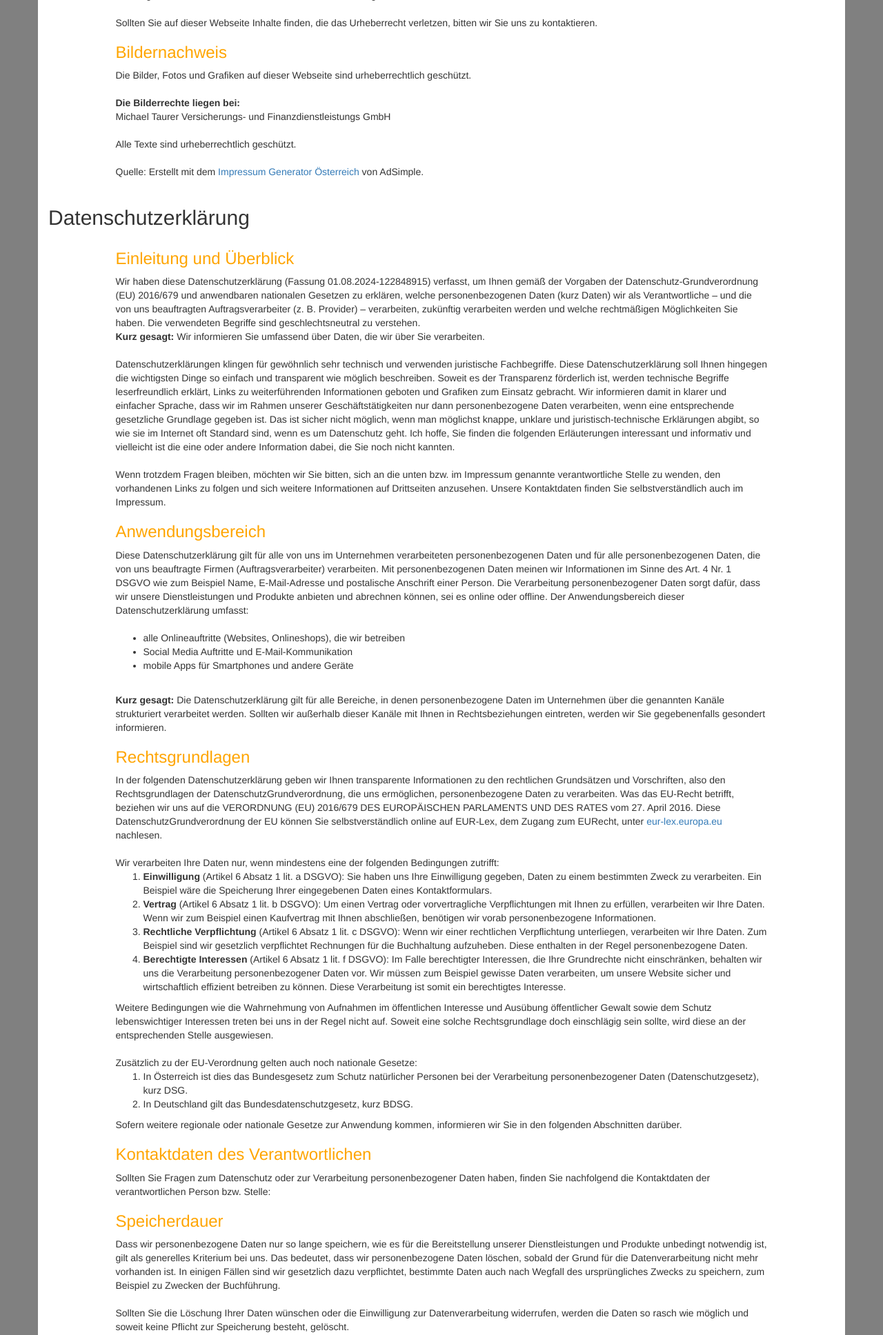
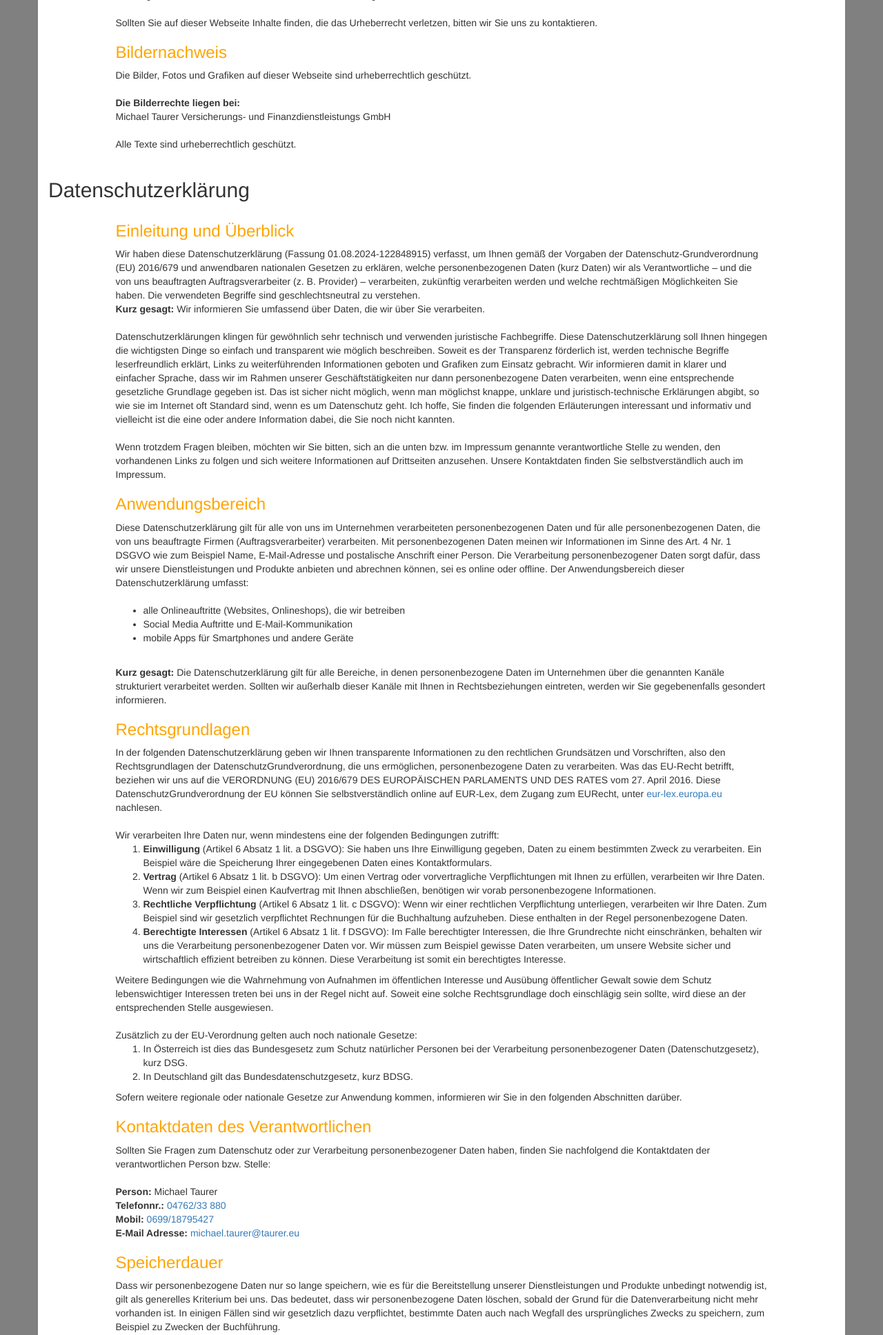
Before and after one commit to sebastiantaurer/HomepageVersicherungsbueroTaurerResponsive, a PHP site: page /impressum.php in a window 1280 px wide. Shown: the part 1572-3508 px from the top of the page at 69% size. Run offline with PHP 8.4, Linux system fonts and the light colour scheme.

Commit message:
latest changes

```diff
--- a/impressum.php
+++ b/impressum.php
@@ -86,8 +86,6 @@
 							<br>
 							Alle Texte sind urheberrechtlich geschützt.<br>
 							<br>
-							Quelle: Erstellt mit dem <a href="https://www.adsimple.at/impressum-generator/">Impressum Generator Österreich</a> von AdSimple.<br>
-							<br>
 						</div>
 					</div>
 
@@ -141,7 +139,12 @@
 							Sofern weitere regionale oder nationale Gesetze zur Anwendung kommen, informieren wir Sie in den folgenden Abschnitten darüber.
 
 							<h3>Kontaktdaten des Verantwortlichen</h3>
-							Sollten Sie Fragen zum Datenschutz oder zur Verarbeitung personenbezogener Daten haben, finden Sie nachfolgend die Kontaktdaten der verantwortlichen Person bzw. Stelle:
+							Sollten Sie Fragen zum Datenschutz oder zur Verarbeitung personenbezogener Daten haben, finden Sie nachfolgend die Kontaktdaten der verantwortlichen Person bzw. Stelle:<br><br>
+
+							<b>Person:</b> Michael Taurer<br>
+							<b>Telefonnr.:</b> <a href="tel:+43476233880">04762/33 880</a><br>
+							<b>Mobil:</b> <a href="tel:+4369918795427">0699/18795427</a><br>
+							<b>E-Mail Adresse:</b> <a href="mailto:michael.taurer@taurer.eu">michael.taurer@taurer.eu</a><br>
 
 							<h3>Speicherdauer</h3>
 							Dass wir personenbezogene Daten nur so lange speichern, wie es für die Bereitstellung unserer Dienstleistungen und Produkte unbedingt notwendig ist, gilt als generelles Kriterium bei uns. Das bedeutet, dass wir personenbezogene Daten löschen, sobald der Grund für die Datenverarbeitung nicht mehr vorhanden ist. In einigen Fällen sind wir gesetzlich dazu verpflichtet, bestimmte Daten auch nach Wegfall des ursprüngliches Zwecks zu speichern, zum Beispiel zu Zwecken der Buchführung.<br>
@@ -210,10 +213,6 @@
 
 							Alle Texte sind urheberrechtlich geschützt.<br>
 							<br>
-
-							Quelle: Erstellt mit dem <a href="https://www.adsimple.at/datenschutz-generator/">Datenschutz Generator Österreich</a> von AdSimple.
-
-
 						</div>
 					</div>
 				</div>
--- a/kontakt.php
+++ b/kontakt.php
@@ -32,8 +32,7 @@
 							<h2>Versicherungs- & Finanzdienst<wbr>leistungs GmbH Taurer</h2>
 							<p>Feldstraße 5</p>
 							<p>9800 Spittal an der Drau</p>
-							<p>Telefon: 04762/33880</p>
-							<p>Fax: 04762/33880 - 20</p>
+							<h3>Telefon: <a href="tel:+43476233880">04762/33 880</a></h3>
 							<h3>E-Mail: <a href="mailto:office.taurer@taurer.eu"> office.taurer@taurer.eu</a></h3>
 						</div>
 					</div>
--- a/team.php
+++ b/team.php
@@ -55,6 +55,7 @@
 									<h1>Herr Fabian Taurer</h1>
 									<h2>Kundenbetreuung</h2>
 									<h3>Staatlich gepr. Versicherungsmakler</h3>
+									<h3>BÖV gepr. Versicherungsfachmann</h3>
 									<p>Tel.: <a href="tel:+43476233880">04762/33 880</a></p>
 									<p>Mobil: <a href="tel:+436648231298">0664/8231298</a></p>
 									<p>E-Mail: <a href="mailto:fabian.taurer@taurer.eu">fabian.taurer@taurer.eu</a></p>
@@ -85,7 +86,7 @@
 									<h1>Frau Stefanie Klump</h1>
 									<h2>Backoffice</h2>
 									<p>Tel.: <a href="tel:+43476233880">04762/33 880</a></p>
-									<p>E-Mail: <a href="mailto:stefanie.klump@taurer.eu">stefanie.klump@taurer.eu</a></p>
+									<p>E-Mail: <a href="mailto:office.taurer@taurer.eu">office.taurer@taurer.eu</a></p>
 								</div>
 							</div>
 							<br/>
```
Also changed, not shown: index.php (+0 -11 lines).
